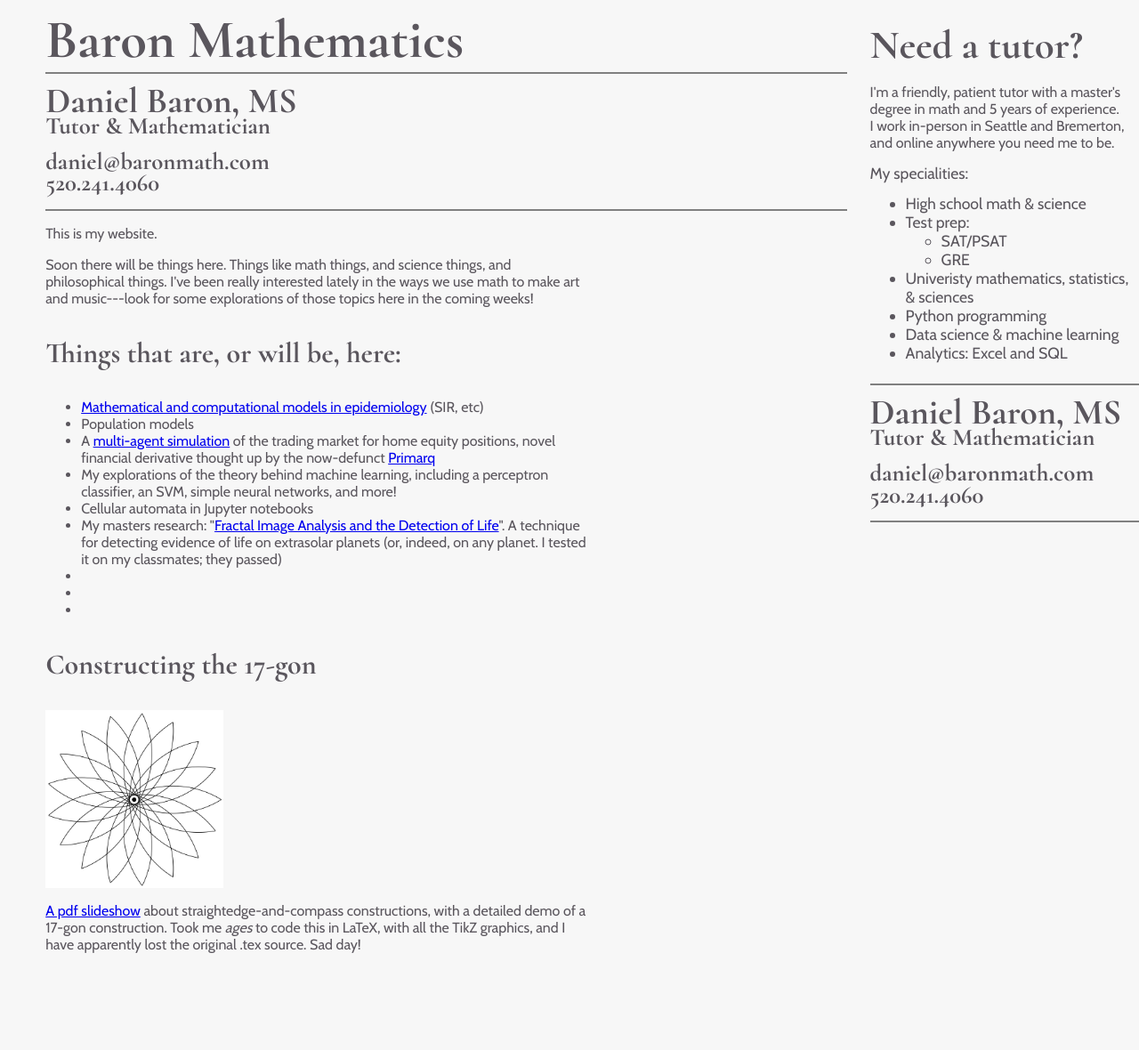
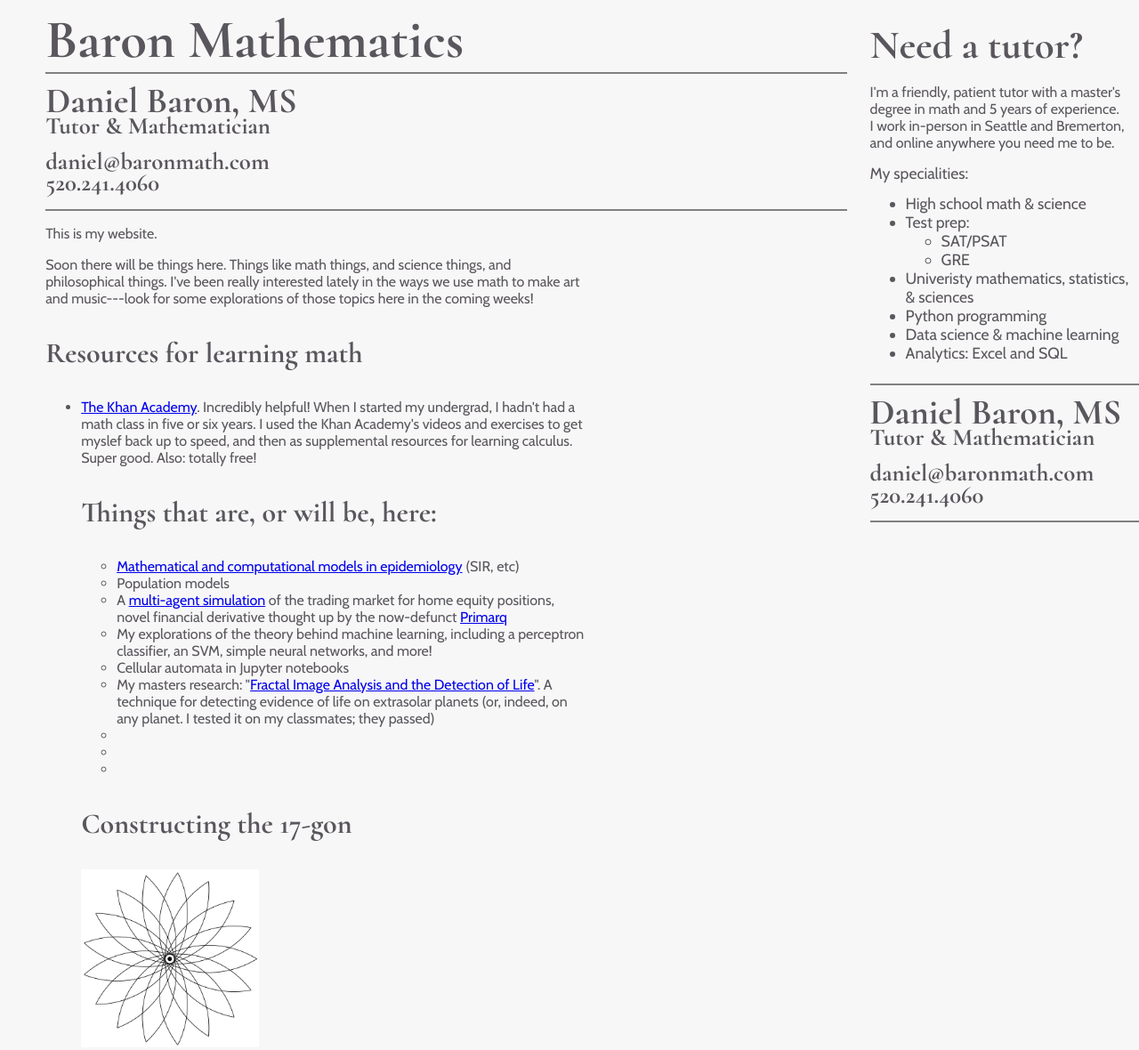
Before and after one commit to dcbaron/dcbaron.github.io, a plain HTML site: page index.html in a window 1280 px wide. Shown: the top 1180 px of the page at 89% size. Before the commit the page ends 1087 px from the top, so only its background shows below. Drawn offline with nearby package versions, Linux system fonts and the light colour scheme.

Commit message:
Update index.html
added khanacademy link

```diff
--- a/index.html
+++ b/index.html
@@ -171,10 +171,14 @@
 
 
       <p> This is my website. </p>
-
       <p>Soon there will be things here. Things like math things, and science things, and philosophical things.
         I've been really interested lately in the ways we use math to make art and music---look for some
         explorations of those topics here in the coming weeks!</p>
+      <h3>Resources for learning math</h3>
+      <ul>
+        <li><a href="http://www.khanacademy.org">The Khan Academy</a>. Incredibly helpful! When I started my undergrad, I hadn't had a math class in five or six years. I used the Khan Academy's videos and exercises to get myslef back up to speed, and then as supplemental resources for learning calculus. Super good. Also: totally free!</li>
+
+
       <h3>Things that are, or will be, here:</h3>
       <ul>
         <li><a href="https://github.com/dcbaron/Epidemiology">Mathematical and computational models in epidemiology</a> (SIR, etc)</li>
```
